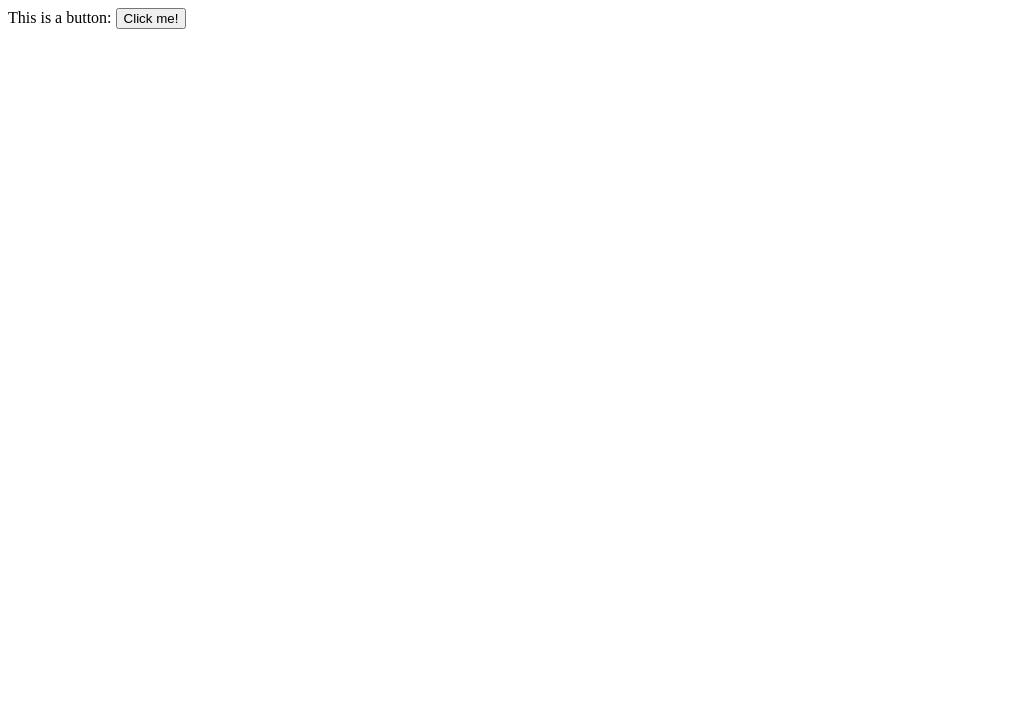
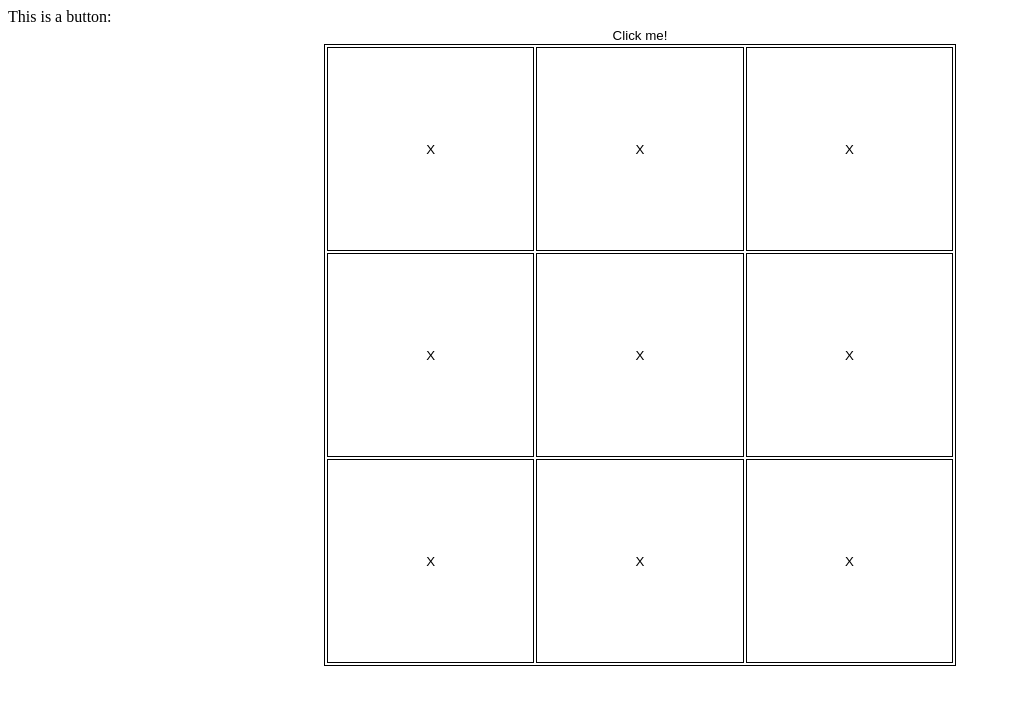
Before and after one commit to Sukhmai/tic-tac-toe-socket-io, a website: page public/index.html in a window 1280 px wide. Shown: the whole page, without its empty margins (0-1011 px from the left). Drawn offline with nearby package versions, Linux system fonts and the light colour scheme; no server answers.

Commit message:
Started Tic-Tac-Toe game

```diff
--- a/app.js
+++ b/app.js
@@ -18,8 +18,8 @@ io.on('connection', function(socket){
   socket.on('disconnect', function(){
     console.log('user disconnected');
   });
-  socket.on('chat message', function(msg){
-    io.emit('chat message', msg);
-    console.log('message: ' + msg);
+  socket.on('clicked', function() {
+    io.emit('clicked');
+    console.log('clicked');
   });
 });
--- a/public/index.css
+++ b/public/index.css
@@ -1,3 +1,26 @@
 #popup {
   display: none;
 }
+
+table, th, td {
+  border: 1px solid black;
+}
+
+table {
+  width: 50%;
+}
+
+tr, th {
+  height: 200px;
+}
+
+button {
+  background-color: Transparent;
+   background-repeat:no-repeat;
+   border: none;
+   cursor:pointer;
+   overflow: hidden;
+   outline:none;
+   height: 100%;
+   width: 100%;
+}
--- a/public/index.html
+++ b/public/index.html
@@ -1,7 +1,7 @@
 <!doctype html>
 <html>
   <head>
-    <title>Socket.IO chat</title>
+    <title>Socket.IO Testing</title>
     <script src="/socket.io/socket.io.js"></script>
     <link rel="stylesheet" type="text/css" href="index.css">
   </head>
@@ -12,5 +12,24 @@
       I was clicked
     </div>
   </body>
+  <center>
+    <table>
+      <tr>
+        <th><button>X</button></th>
+        <th><button>X</button></th>
+        <th><button>X</button></th>
+      </tr>
+      <tr>
+        <th><button>X</button></th>
+        <th><button>X</button></th>
+        <th><button>X</button></th>
+      </tr>
+      <tr>
+        <th><button>X</button></th>
+        <th><button>X</button></th>
+        <th><button>X</button></th>
+      </tr>
+    </table>
+  </center>
   <script src="/index.js"></script>
 </html>
--- a/public/index.js
+++ b/public/index.js
@@ -1,5 +1,14 @@
+var socket = io();
+
+var tictactoe = [" "," "," "," "," "," "," "," "," "];
+
+socket.on('clicked', function() {
+  popup.style.display = "inline-block";
+})
+
 var click = document.getElementById('click');
 var popup = document.getElementById('popup')
 click.onclick = function(){
   popup.style.display = "inline-block";
+  socket.emit('clicked');
 }
```
